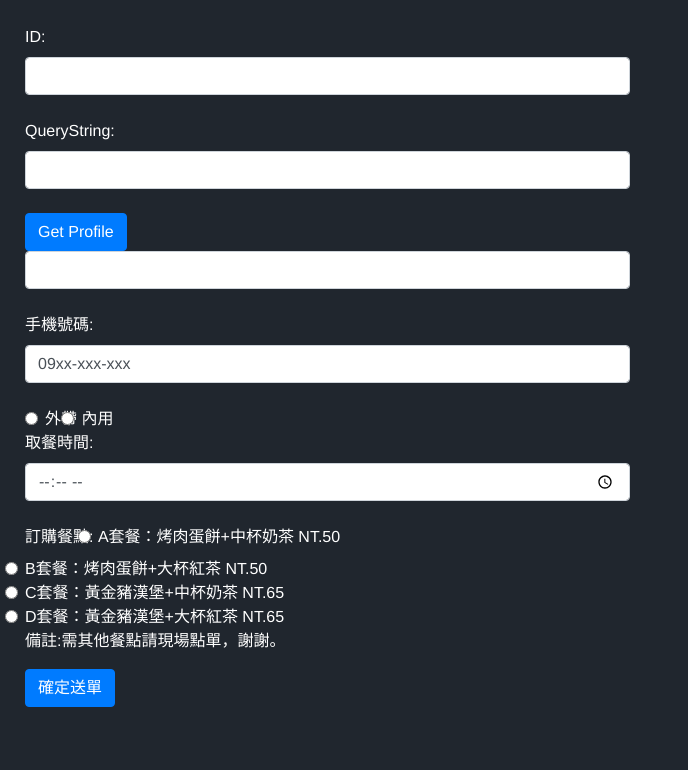
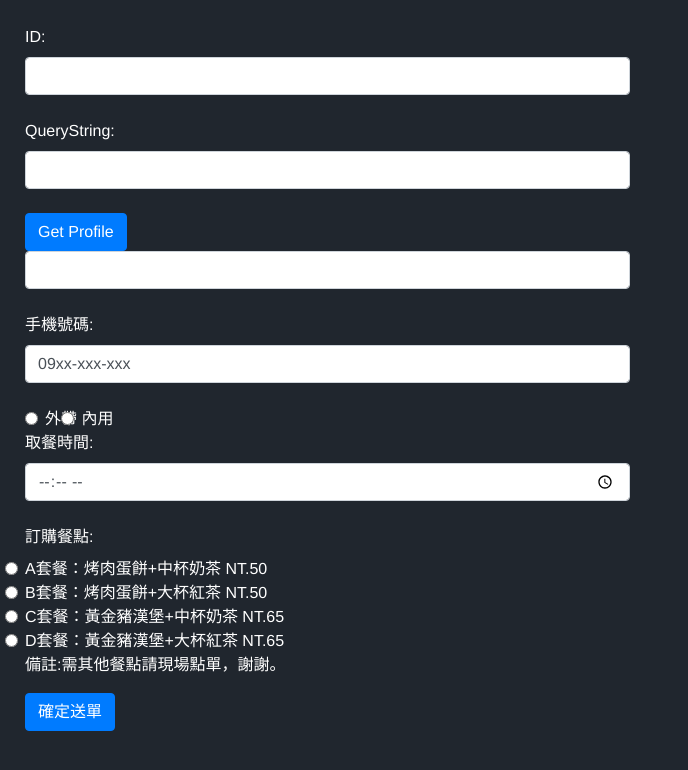
Before and after one commit to darrenevy/lineliff-meal, a plain HTML site: page index.html in a window 1280 px wide. Shown: the whole page, without its empty margins (0-688 px from the left). Drawn offline with nearby package versions, Linux system fonts and the light colour scheme; a script that the page names is missing.

Commit message:
Update index.html

```diff
--- a/index.html
+++ b/index.html
@@ -72,11 +72,12 @@
                 <label class="form-check-label" for="radio-takeaway">外帶</label>
                 <input class="form-check-input" type="radio" name="dining" value="forhere"  id="radio-forhere">
                 <label class="form-check-label" for="radio-forhere">內用</label>
+                <br>
             </div>
                 <label>取餐時間:</label>
                 <input class="form-control" type="time" name="usr_time">
                 <br>
-                <label>訂購餐點:</label>
+                <label>訂購餐點:</label><br>
                 <input class="form-check-input" type="radio" name="meal" value="A">A套餐：烤肉蛋餅+中杯奶茶 NT.50<br>
                 <input class="form-check-input" type="radio" name="meal" value="B">B套餐：烤肉蛋餅+大杯紅茶 NT.50<br>
                 <input class="form-check-input" type="radio" name="meal" value="C">C套餐：黃金豬漢堡+中杯奶茶 NT.65<br>
```
